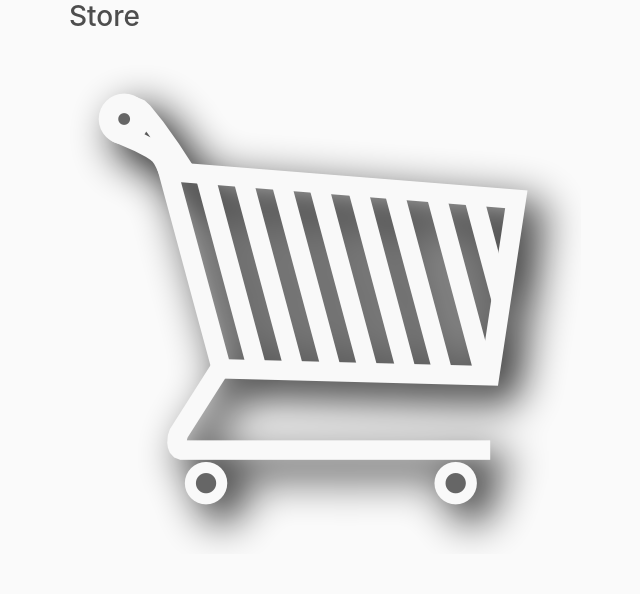
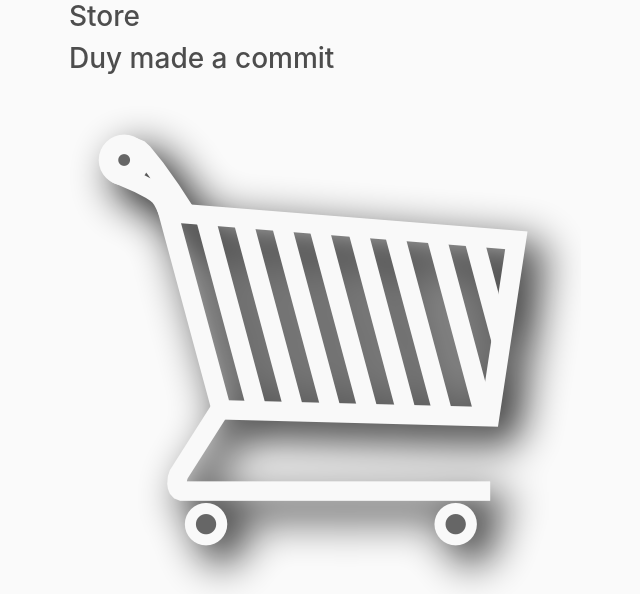
Before and after one commit to gl00omy/ecommerce, a Django app: page / in a window 1280 px wide. Shown: the part 57-651 px from the top of the page, without its empty margins (16-656 px from the left). Run offline with Django 4.2, Linux system fonts and the light colour scheme.

Commit message:
I made my first commit

```diff
--- a/store/templates/store/store.html
+++ b/store/templates/store/store.html
@@ -4,6 +4,7 @@
 <link rel="stylesheet" type="text/css" href="{% static 'css/main.css' %}">
 
 <h3>Store</h3>
+<h3>Duy made a commit</h3>
 
 <img src="{% static 'images/cart.png' %}" alt="">
 {% endblock content %}
```
